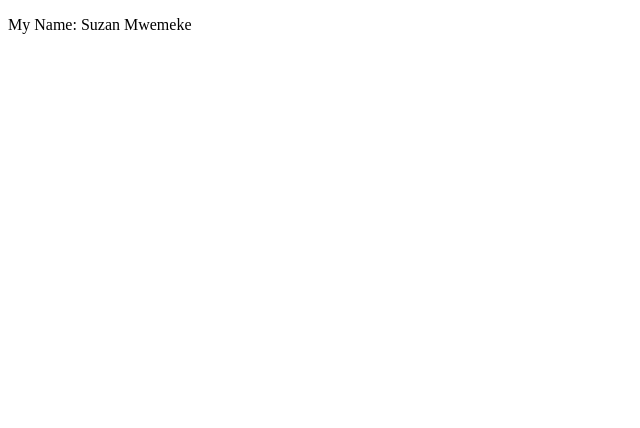
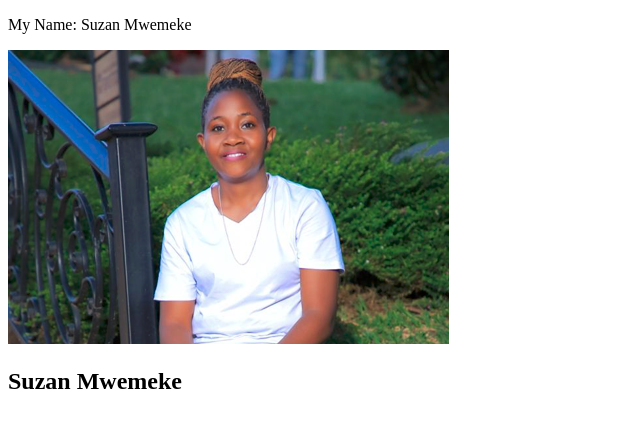
Before and after one commit to smwemeke/WAP2023Nov, a plain HTML site: page lab1.html in a window 1280 px wide. Shown: the whole page, without its empty margins (0-640 px from the left). Drawn offline with Linux system fonts and the light colour scheme.

Commit message:
insert image

```diff
--- a/lab1.html
+++ b/lab1.html
@@ -7,6 +7,9 @@
 </head>
 <body>
     <p>My Name: Suzan Mwemeke</p>
+    <img src = "./MIU.png" alt="Insert your picture"/>
+    <h2>Suzan Mwemeke</h2>
+
 
 </body>
 </html>
```
Also changed, not shown: index.html (deleted, +0 -1 lines), MIU.png (added).
